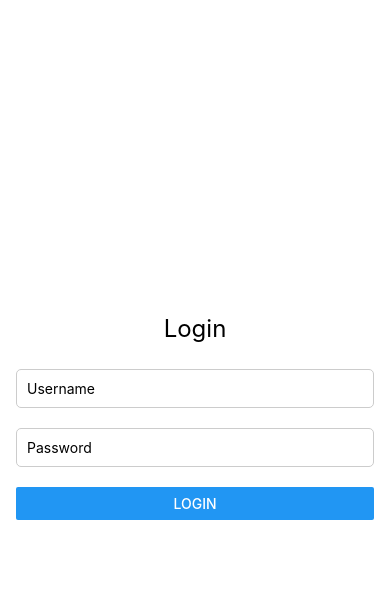
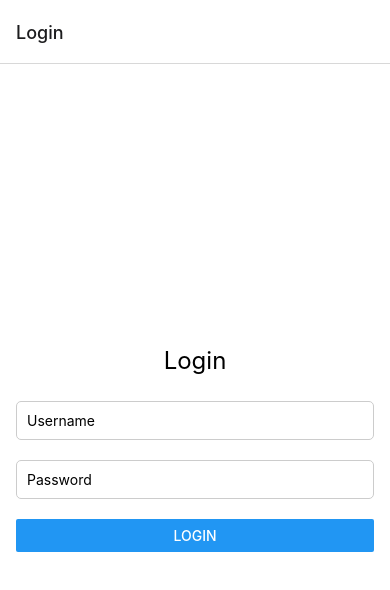
Before and after one commit to wdhurleyjr/CST438-Project-1, a React Native app: screen /Login in a window 390 px wide. Shown: the top 590 px of the page. Built offline with nearby package versions, Linux system fonts and the light colour scheme.

Commit message:
Refactor LoginScreen and test setup, update imports, and add src folder

```diff
--- a/App.js
+++ b/App.js
@@ -1,72 +1,11 @@
-import React, { useState } from 'react';
-import { StatusBar } from 'expo-status-bar';
-import { StyleSheet, Text, View, TextInput, Button, Alert } from 'react-native';
+import React from 'react';
+import { NavigationContainer } from '@react-navigation/native';
+import AppNavigator from './src/navigation/AppNavigator';
 
 export default function App() {
-  const [username, setUsername] = useState('');
-  const [password, setPassword] = useState('');
-
-  const handleLogin = () => {
-    if (username === 'admin' && password === 'password') {
-      Alert.alert('Login Successful', `Welcome, ${username}!`);
-    } else {
-      Alert.alert('Login Failed', 'Invalid username or password');
-    }
-  };
-
   return (
-    <View style={styles.container}>
-      <Text style={styles.title}>Login</Text>
-
-      <TextInput
-        style={styles.input}
-        placeholder="Username"
-        value={username}
-        onChangeText={setUsername}
-        testID="usernameInput"
-      />
-
-      <TextInput
-        style={styles.input}
-        placeholder="Password"
-        value={password}
-        onChangeText={setPassword}
-        secureTextEntry
-        testID="passwordInput"
-      />
-
-      <View style={styles.buttonContainer}>
-        <Button title="Login" onPress={handleLogin} testID="loginButton" />
-      </View>
-
-      <StatusBar style="auto" />
-    </View>
+    <NavigationContainer>
+      <AppNavigator />
+    </NavigationContainer>
   );
 }
-
-const styles = StyleSheet.create({
-  container: {
-    flex: 1,
-    backgroundColor: '#fff',
-    alignItems: 'center',
-    justifyContent: 'center',
-    padding: 16,
-  },
-  title: {
-    fontSize: 24,
-    marginBottom: 16,
-  },
-  input: {
-    width: '100%',
-    padding: 10,
-    marginVertical: 10,
-    borderWidth: 1,
-    borderColor: '#ccc',
-    borderRadius: 5,
-  },
-  buttonContainer: {
-    width: '100%',
-    marginVertical: 10,
-    borderRadius: 5,
-  },
-});
--- /dev/null
+++ b/src/navigation/AppNavigator.js
@@ -0,0 +1,15 @@
+import React from 'react';
+import { createStackNavigator } from '@react-navigation/stack';
+import LoginScreen from '../screens/LoginScreen';
+
+const Stack = createStackNavigator();
+
+const AppNavigator = () => {
+  return (
+    <Stack.Navigator initialRouteName="Login">
+      <Stack.Screen name="Login" component={LoginScreen} />
+    </Stack.Navigator>
+  );
+};
+
+export default AppNavigator;
--- /dev/null
+++ b/src/screens/LoginScreen.js
@@ -0,0 +1,47 @@
+import React, { useState } from 'react';
+import { View, Text, TextInput, Button, Alert, StatusBar } from 'react-native';
+import { loginStyles as styles } from '../styles/loginStyles';
+
+const LoginScreen = () => {
+  const [username, setUsername] = useState('');
+  const [password, setPassword] = useState('');
+
+  const handleLogin = () => {
+    if (username === 'admin' && password === 'password') {
+      Alert.alert('Login Successful', `Welcome, ${username}!`);
+    } else {
+      Alert.alert('Login Failed', 'Invalid username or password');
+    }
+  };
+
+  return (
+    <View style={styles.container}>
+      <Text style={styles.title}>Login</Text>
+
+      <TextInput
+        style={styles.input}
+        placeholder="Username"
+        value={username}
+        onChangeText={setUsername}
+        testID="usernameInput"
+      />
+
+      <TextInput
+        style={styles.input}
+        placeholder="Password"
+        value={password}
+        onChangeText={setPassword}
+        secureTextEntry
+        testID="passwordInput"
+      />
+
+      <View style={styles.buttonContainer}>
+        <Button title="Login" onPress={handleLogin} testID="loginButton" />
+      </View>
+
+      <StatusBar style="auto" />
+    </View>
+  );
+};
+
+export default LoginScreen;
--- /dev/null
+++ b/src/styles/LoginStyles.js
@@ -0,0 +1,28 @@
+import { StyleSheet } from 'react-native';
+
+export const loginStyles = StyleSheet.create({
+  container: {
+    flex: 1,
+    backgroundColor: '#fff',
+    alignItems: 'center',
+    justifyContent: 'center',
+    padding: 16,
+  },
+  title: {
+    fontSize: 24,
+    marginBottom: 16,
+  },
+  input: {
+    width: '100%',
+    padding: 10,
+    marginVertical: 10,
+    borderWidth: 1,
+    borderColor: '#ccc',
+    borderRadius: 5,
+  },
+  buttonContainer: {
+    width: '100%',
+    marginVertical: 10,
+    borderRadius: 5,
+  },
+});
```
Also changed, not shown: 1 other file (tests, documents, lock files or other folders).
